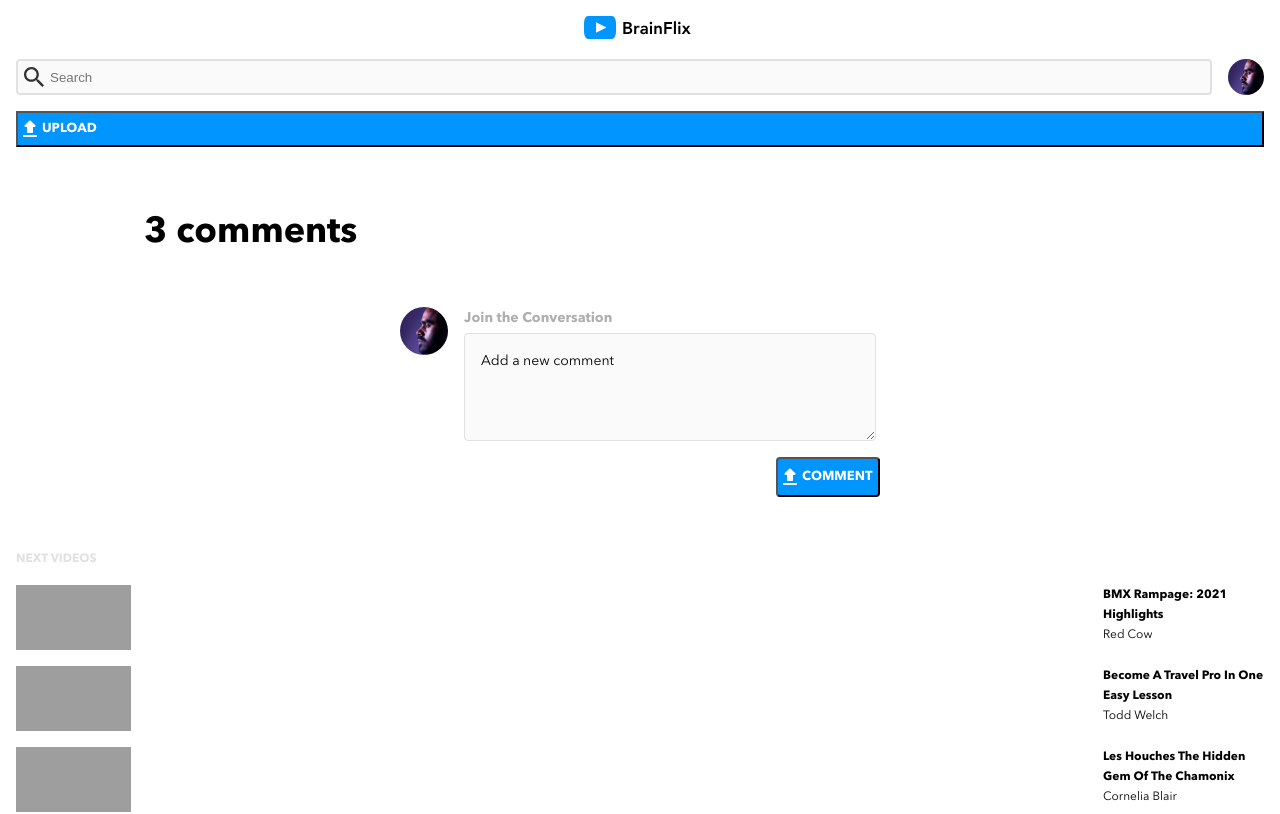
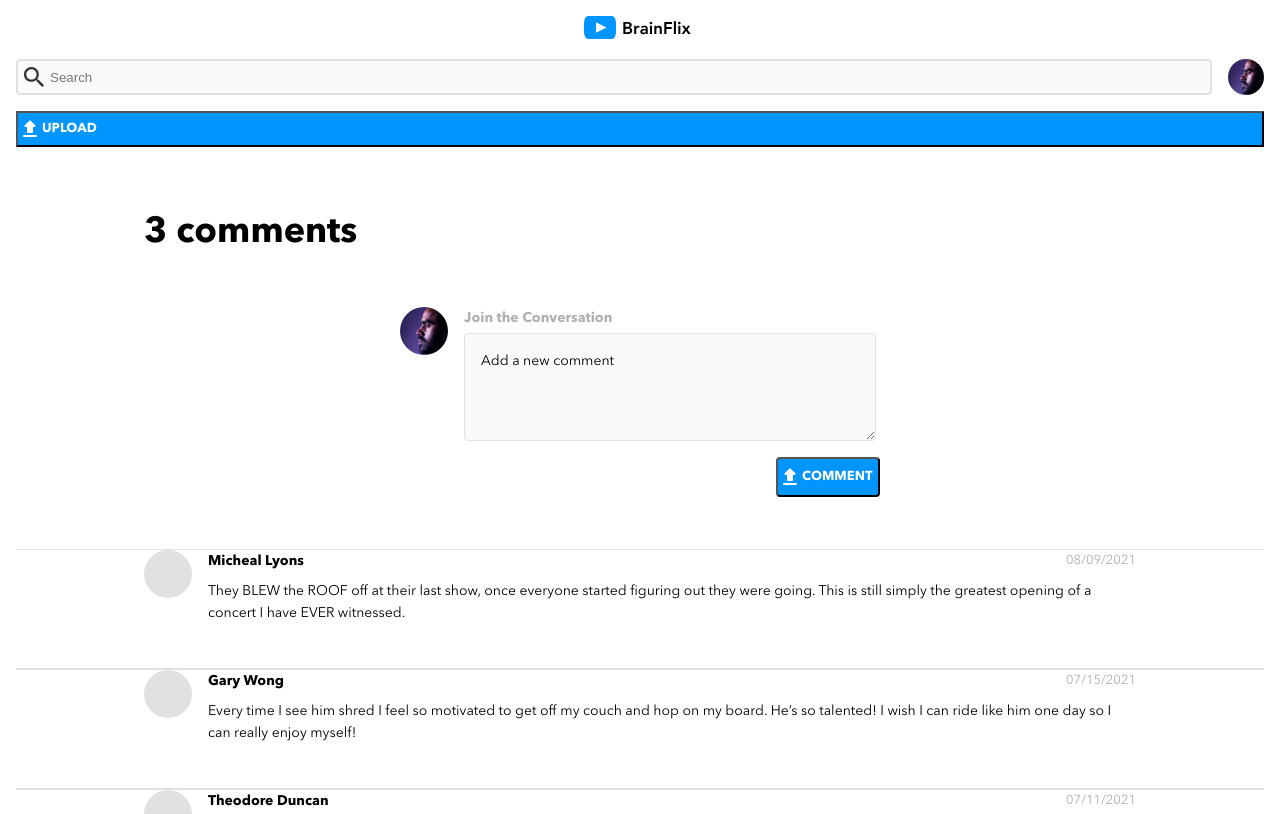
Before and after one commit to seanyang20/sean-yang-brainflix, a React (Create React App) app: page / in a window 1280 px wide. Shown: the top 814 px of the page. Built offline with nearby package versions, Linux system fonts and the light colour scheme; grey boxes are pictures that could not be loaded.

Commit message:
added comments section

```diff
--- /dev/null
+++ b/src/components/Comment/Comment.js
@@ -0,0 +1,17 @@
+import React from "react";
+import "./Comment.scss";
+
+export default function Comment(props) {
+    return (
+      <div className="comment">
+        <figure className="comment__avatar"></figure>
+        <div className="comment__content">
+          <div className="comment__content-top">
+            <p className="comment__name">{props.name}</p>
+            <p className="comment__date">{props.date}</p>
+          </div>
+          <p className="comment__text">{props.comment}</p>
+        </div>
+      </div>
+    );
+  }
--- /dev/null
+++ b/src/components/Comment/Comment.scss
@@ -0,0 +1,107 @@
+@use '../../styles/partials/mixins' as *;
+@use '../../styles/partials/topography' as *;
+@use '../../styles/partials/variables' as *;
+
+.comment {
+    background-color: $white;
+    min-height: 5rem;
+        @include flex(row, center, flex-start);
+        width: 100%;
+        border-top: 1px solid $mercury;
+        border-bottom: 1px solid $mercury;
+        padding: 1rem 0 0 0;
+
+
+    @include tablet {
+        padding: 0 2.25rem 2.25rem 2.25rem
+    }
+
+    @include desktop {
+        padding: 0 8rem 2.25rem 8rem;
+    }
+
+    &__header {
+        @include text-style (.75rem, 1.25rem);
+        font-family: "Avenir Next Bold";
+        text-align: left;
+
+
+        @include tablet {
+            @include text-style (2.25rem, 2.75rem);
+            padding: 3rem 0 2.25rem 0;
+        }
+    }
+
+
+
+
+    &__avatar {
+        height: 2.25rem;
+        min-width: 2.25rem;
+        background-color: $mercury;
+        background-position: center;
+        background-repeat: no-repeat;
+        background-size: cover;
+        border-radius: 50%;
+        margin: 0 1rem 0 0;
+
+        @include tablet {
+            height: 3rem;
+            min-width: 3rem;
+        }
+    }
+
+    &__content {
+        @include flex(column, center, center);
+        width: 100%;
+
+        &-top {
+            @include flex(row, space-between, center);
+            width: 100%;
+        }
+    }
+
+    &__container {
+        @include tablet {
+            padding: 0 2.25rem 0 2.25rem;
+        }
+        @include desktop {
+            padding: 0 16rem 0 16rem;
+        }
+    }
+
+    &__name {
+        @include text-style (.8125rem, 1.125rem);
+        font-family: "Avenir Next Bold";
+
+        @include tablet {
+            @include text-style (.875rem, 1.375rem);
+        }
+
+    }
+
+    &__date {
+        @include text-style (.8125rem, 1.125rem);
+        font-family: "Avenir Next Regular";
+        color: $silver;
+    }
+
+    &__text {
+        width: 100%;
+        @include text-style (.8125rem, 1.125rem);
+        padding: 0.5rem 0 0.5rem 0;
+        font-family: "Avenir Next Regular";
+        text-align: left;
+
+        @include tablet {
+            @include text-style (.875rem, 1.375rem);
+        }
+    }
+    &__content-bottom {
+        @include flex(row, flex-start, center);
+        width: 100%;
+        text-align: left;
+        padding: 0 0 1rem 0;
+
+    }
+}
--- /dev/null
+++ b/src/components/CommentSection/CommentSection.js
@@ -0,0 +1,47 @@
+import React, { Component } from "react";
+import "./CommentSection.scss";
+import Comment from '../Comment/Comment';
+
+
+export default class CommentSection extends Component {
+
+    state = {
+        comments: [
+            {
+                id: 0,
+                name: "Micheal Lyons",
+                date: "08/09/2021",
+                comment:
+                "They BLEW the ROOF off at their last show, once everyone started figuring out they were going. This is still simply the greatest opening of a concert I have EVER witnessed."
+            },
+            {
+                id: 1,
+                name: "Gary Wong",
+                date: "07/15/2021",
+                comment:
+                "Every time I see him shred I feel so motivated to get off my couch and hop on my board. He’s so talented! I wish I can ride like him one day so I can really enjoy myself!"
+            },
+            {
+                id: 2,
+                name: "Theodore Duncan",
+                date: "07/11/2021",
+                comment:
+                "How can someone be so good!!! You can tell he lives for this and loves to do it every day. Everytime I see him I feel instantly happy! He’s definitely my favorite ever!"
+            }
+        ]
+    }
+
+    render () {return (
+        <section className="commentsection">
+            {this.state.comments.map((comment) => (
+            <Comment
+                key={comment.id}
+                name={comment.name}
+                date={comment.date}
+                comment={comment.comment}
+            />
+            ))}
+        </section>
+        );
+    }
+}
--- /dev/null
+++ b/src/components/CommentSection/CommentSection.scss
@@ -0,0 +1,3 @@
+@use '../../styles/partials/mixins' as *;
+@use '../../styles/partials/topography' as *;
+@use '../../styles/partials/variables' as *;
--- a/src/components/Content/Content.js
+++ b/src/components/Content/Content.js
@@ -1,12 +1,14 @@
 import React from "react";
 import "./Content.scss";
 import CommentForm from "../CommentForm/CommentForm";
+import CommentSection from '../CommentSection/CommentSection';
 
 function Content() {
     return (
         <div className="content">
             <header className="content__header"></header>
             <CommentForm/>
+            <CommentSection/>
         </div>
     );
 }
--- a/src/components/Sidebar/Sidebar.scss
+++ b/src/components/Sidebar/Sidebar.scss
@@ -9,6 +9,6 @@
         color: $mercury;
         font-family: 'Avenir Next Bold';
         text-align: left;
-        padding: 0 0 1rem 0;
+        padding: 1rem 0 1rem 0;
     }
 }
```
